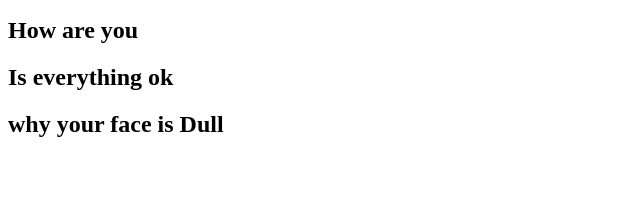
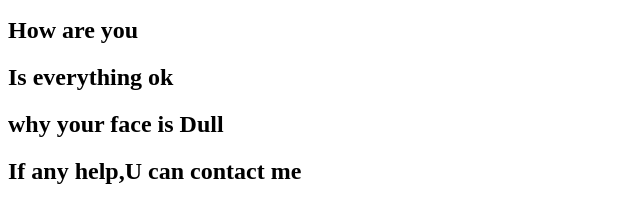
Before and after one commit to Shreyeshnk/Demo3, a plain HTML site: page Index.html in a window 1280 px wide. Shown: the part 96-318 px from the top of the page, without its empty margins (0-640 px from the left). Drawn offline with Linux system fonts and the light colour scheme.

Commit message:
Testing Amend1 test 2

```diff
--- a/Index.html
+++ b/Index.html
@@ -4,7 +4,7 @@
         <h2>Hello</h2>
         <h2>How are you</h2>
         <h2>Is everything ok</h2>
-
         <h2>why your face is Dull</h2>
+        <h2>If any help,U can contact me</h2>
     </body>
 </html>
```
